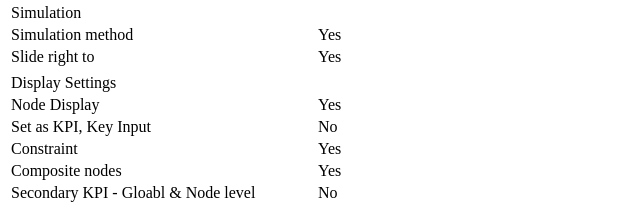
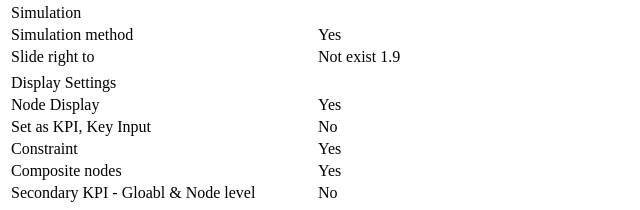
Before and after one commit to JS-JeevaSaravanan/ValQ_Migration, a plain HTML site: page test.html in a window 1280 px wide. Shown: the part 636-846 px from the top of the page, 0-640 px from the left. Drawn offline with nearby package versions, Linux system fonts and the light colour scheme.

Commit message:
update_text

```diff
--- a/test.html
+++ b/test.html
@@ -133,7 +133,7 @@
         </tr>
         <tr>
           <td>Slide right to</td>
-          <td>Yes</td>
+          <td>Not exist 1.9</td>
         </tr>
         <tr>
           <td></td>
```
